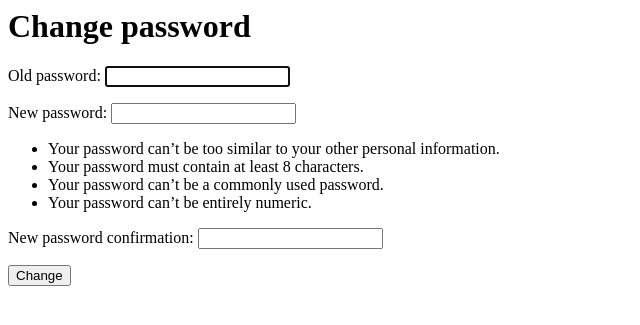
After one commit to chmey/django-giving-blood, a Django app: page /auth/change_password in a window 1280 px wide. The commit adds this page. Shown: the top 325 px of the page, without its empty margins (0-640 px from the left). Run offline with Django 3.2, Linux system fonts and the light colour scheme; the visitor is signed in with stand-in values (Sample User, id 1).

Commit message:
Password reset and change flow
	new file:   web/templates/auth/password_change.html
	new file:   web/templates/auth/password_change_done.html
	new file:   web/templates/auth/password_reset_complete.html
	new file:   web/templates/auth/password_reset_confirm.html
	new file:   web/templates/auth/password_reset_done.html
	new file:   web/templates/auth/password_reset_email.html
	new file:   web/templates/auth/password_reset_init.html
	new file:   web/templates/auth/password_reset_subject.txt

```diff
--- a/web/templates/web/login.html
+++ b/web/templates/auth/login.html
@@ -28,3 +28,4 @@
 <input type="submit" value="login">
 <input type="hidden" name="next" value="{{ next }}">
 </form>
+<a href="{% url 'password_reset' %}">Reset my password</a>
--- /dev/null
+++ b/web/templates/auth/password_change.html
@@ -0,0 +1,11 @@
+<h1>Change password</h1>
+{% if form.errors %}
+
+{% endif %}
+
+<form method="post">
+{% csrf_token %}
+  {{form.as_p}}
+
+  <button type="submit">Change</button>
+</form>
--- /dev/null
+++ b/web/templates/auth/password_change_done.html
@@ -0,0 +1,5 @@
+<h1>Password change successful</h1>
+
+<p>
+  Your password was changed.
+</p>
--- /dev/null
+++ b/web/templates/auth/password_reset_complete.html
@@ -0,0 +1,3 @@
+  <p>
+    Your password has been set. You may <a href="{% url 'login' %}">log in</a> now.
+  </p>
--- /dev/null
+++ b/web/templates/auth/password_reset_done.html
@@ -0,0 +1,5 @@
+<h1>Password reset sent</h1>
+
+<p>We've emailed you instructions for setting your password, if an account exists with the email you entered. You should receive them shortly.
+
+If you don't receive an email, please make sure you've entered the address you registered with, and check your spam folder.</p>
--- /dev/null
+++ b/web/templates/auth/password_reset_email.html
@@ -0,0 +1,2 @@
+Someone asked for password reset for email {{ email }}. Follow the link below:
+{{ protocol}}://{{ domain }}{% url 'password_reset_confirm' uidb64=uid token=token %}
--- /dev/null
+++ b/web/templates/auth/password_reset_subject.txt
@@ -0,0 +1 @@
+Reset your password
--- a/web/templates/web/profile.html
+++ b/web/templates/web/profile.html
@@ -24,5 +24,5 @@ Our Profile Model:
 </ul>
 
 <div>
-  <p><a href="{% url 'logout' %}">Logout</a> <a href="{% url 'edit_profile' %}">Edit profile</a></p>
+  <p><a href="{% url 'logout' %}">Logout</a> <a href="{% url 'edit_profile' %}">Edit profile</a> <a href="{% url 'password_change'%}">Change password</a></p>
 </div>
--- a/web/urls.py
+++ b/web/urls.py
@@ -5,13 +5,19 @@ from django.contrib.auth import views as auth_views
 # app_name = 'web'
 urlpatterns = [
         path('', views.index, name='index'),
-        path('auth/login', auth_views.LoginView.as_view(template_name='web/login.html',redirect_authenticated_user=True), name='login'),
+        path('auth/login', auth_views.LoginView.as_view(template_name='auth/login.html',redirect_authenticated_user=True), name='login'),
         path('auth/logout', auth_views.LogoutView.as_view(next_page='index'), name='logout'),
         path('auth/signup', views.signup, name='signup'),
         path('profile', views.profile, name='profile'),
         path('profile/edit', views.edit_profile, name='edit_profile'),
-        path('auth/reset/init', auth_views.PasswordResetView.as_view(), name="assword_reset"),
-        path('auth/reset/done', auth_views.PasswordResetDoneView.as_view(), name="password_reset_done"),
-        path('auth/reset/<uidb64>/<token>/', auth_views.PasswordResetConfirmView.as_view(), name='password_reset_confirm'),
-        path('auth/reset/complete', auth_views.PasswordResetCompleteView.as_view(), name='password_reset_complete'),
+        path('auth/change_password', auth_views.PasswordChangeView.as_view(template_name='auth/password_change.html'), name='password_change'),
+        path('auth/change_password/done', auth_views.PasswordChangeDoneView.as_view(template_name='auth/password_change_done.html'), name='password_change_done'),
+        path('auth/reset/init', auth_views.PasswordResetView.as_view(
+                template_name='auth/password_reset_init.html',
+                email_template_name='auth/password_reset_email.html',
+                subject_template_name='auth/password_reset_subject.txt'), name='password_reset'),
+        path('auth/reset/done', auth_views.PasswordResetDoneView.as_view(template_name='auth/password_reset_done.html'), name='password_reset_done'),
+        path('auth/reset/<uidb64>/<token>/', auth_views.PasswordResetConfirmView.as_view(template_name='auth/password_reset_confirm.html'), name='password_reset_confirm'),
+        path('auth/reset/complete', auth_views.PasswordResetCompleteView.as_view(template_name='auth/password_reset_complete.html'), name='password_reset_complete'),
+
     ]
```
Also changed, not shown: web/templates/auth/password_reset_confirm.html (added, +13 -0 lines), web/templates/auth/password_reset_init.html (added, +10 -0 lines).
